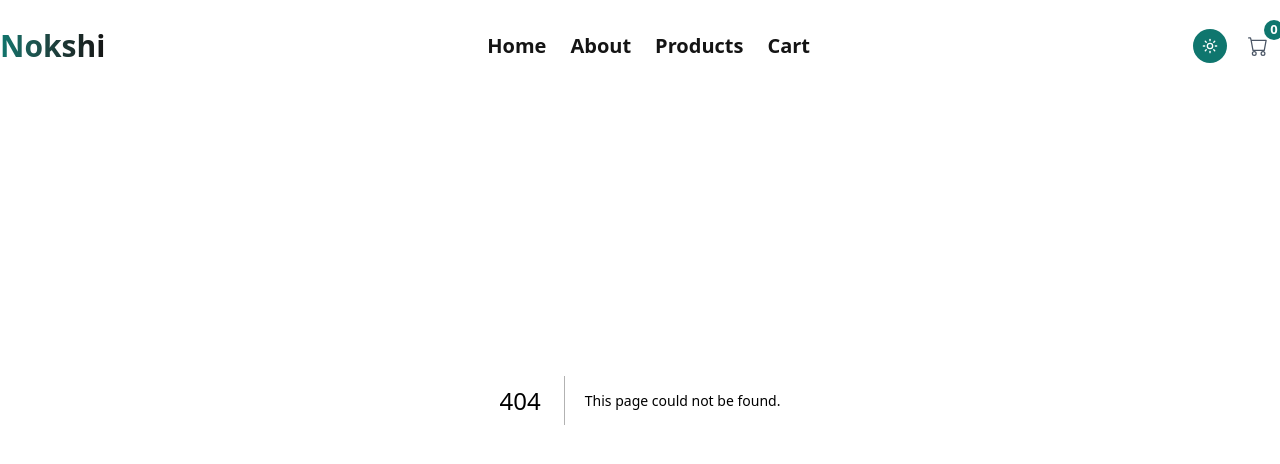
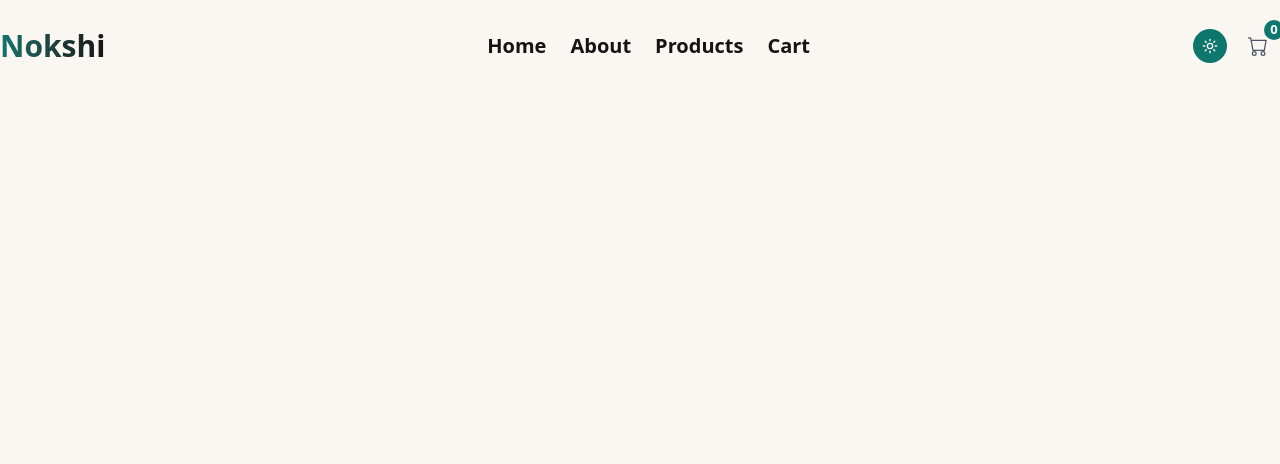
Before and after one commit to khalidhossain5000/oxi-wear-fashion-store, a Next.js app: page /products/1 in a window 1280 px wide. Before the commit this address had no page. Shown: the top 464 px of the page. Built offline with nearby package versions, Linux system fonts and the light colour scheme; a web font is replaced by a local one.

Commit message:
toast added and details page added

```diff
--- a/package.json
+++ b/package.json
@@ -22,6 +22,7 @@
     "react-loading-skeleton": "^3.5.0",
     "react-rating": "^2.0.5",
     "shadcn": "^4.13.0",
+    "sonner": "^2.0.7",
     "tailwind-merge": "^3.6.0",
     "tw-animate-css": "^1.4.0"
   },
--- a/src/app/page.js
+++ b/src/app/page.js
@@ -6,6 +6,7 @@ export default function Home() {
     <div className="">
       <Banner />
       <FeaturedProduct/>
+
     </div>
   );
 }
--- /dev/null
+++ b/src/app/products/[id]/page.jsx
@@ -0,0 +1,11 @@
+import React from 'react';
+
+const ProductDetails = () => {
+    return (
+        <div>
+
+        </div>
+    );
+};
+
+export default ProductDetails;
--- a/src/components/ProductsPage/ProductCard/ProductCard.jsx
+++ b/src/components/ProductsPage/ProductCard/ProductCard.jsx
@@ -1,11 +1,80 @@
-import React from 'react';
+import PrimaryButton from "@/components/shared/Button/PrimaryButton";
+import { Star } from "lucide-react";
+import Link from "next/link";
+import React from "react";
+import Rating from "react-rating";
+/* eslint-disable @next/next/no-img-element */
+const ProductCard = ({ product }) => {
 
-const ProductCard = () => {
-    return (
-        <div>
+  return (
+    <div className="group bg-foreground rounded-2xl border border-border overflow-hidden shadow-sm hover:shadow-xl transition-all duration-300 flex flex-col">
+      {/* Product Image */}
+      <div className="relative aspect-4/5 overflow-hidden">
+        <img
+          src={product.image}
+          alt={product.name}
+          className="w-full h-full object-cover group-hover:scale-105 transition-transform duration-500"
+        />
+        {!product.inStock && (
+          <span className="absolute top-3 left-3 bg-accent-soft text-text-primary text-xs font-semibold px-3 py-1 rounded-full">
+            Out of Stock
+          </span>
+        )}
 
+        {product.inStock && (
+          <span className="absolute top-3 left-3 bg-accent-soft  text-text-primary text-xs font-semibold px-3 py-1 rounded-full">
+            In Stock
+          </span>
+        )}
+        {product.isFeatured && (
+          <span className="absolute top-3 right-3 bg-accent-soft text-text-primary text-xs font-semibold px-3 py-1 rounded-full">
+            Featured
+          </span>
+        )}
+      </div>
+
+      {/* Product Details */}
+      <div className="p-5 flex flex-col grow">
+        <span className="text-xs font-semibold uppercase tracking-wider text-accent mb-1">
+          {product.category}
+        </span>
+        <h3 className="text-lg font-bold text-text-primary mb-2 line-clamp-2">
+          {product.name}
+        </h3>
+        <div className="flex items-center gap-1 mb-3">
+          {/* Rating stars */}
+          <div className="flex items-center">
+            <Rating
+              initialRating={product.rating}
+              fractions={1}
+              start={0}
+              stop={5}
+              readonly
+              emptySymbol={
+                <Star size={22} className="text-gray-300 fill-gray-300" />
+              }
+              fullSymbol={
+                <Star size={22} className="text-yellow-400 fill-yellow-400" />
+              }
+            />
+          </div>
+          <span className="text-sm text-text-secondary ml-1">
+            ({product.rating})
+          </span>
         </div>
-    );
+        <p className="text-sm text-text-secondary mb-4 line-clamp-2 grow">
+          {product.description}
+        </p>
+        <div className="flex items-center justify-between mt-auto">
+          <span className="text-xl font-bold text-accent">
+            ৳{product.price}
+          </span>
+
+          <Link href={`/products/${product.id}`}><PrimaryButton>Details</PrimaryButton> </Link>
+        </div>
+      </div>
+    </div>
+  );
 };
 
 export default ProductCard;
--- a/src/components/ProductsPage/Products/Products.jsx
+++ b/src/components/ProductsPage/Products/Products.jsx
@@ -1,10 +1,10 @@
-/* eslint-disable @next/next/no-img-element */
+
 "use client";
 import React, { useState, useMemo } from "react";
 import products from "@/data/productsData";
 import FilterSearch from "../FilterAndSearch/FilterSearch";
-import Rating from "react-rating";
-import { Star } from "lucide-react";
+
+import ProductCard from "../ProductCard/ProductCard";
 
 const Products = () => {
   const [selectedCategory, setSelectedCategory] = useState("All");
@@ -28,9 +28,10 @@ const Products = () => {
     });
   }, [selectedCategory, searchQuery]);
 
+
   return (
     <section className="py-12 lg:py-16 bg-background">
-      <div className="max-w-7xl mx-auto px-4 sm:px-6 lg:px-8">
+      <div className="container mx-auto px-4 sm:px-6 lg:px-8">
         {/* Top Bar: Category Filter & Search */}
         <FilterSearch
           selectedCategory={selectedCategory}
@@ -41,90 +42,14 @@ const Products = () => {
         />
 
         {/* Products Grid */}
-        <div className="grid grid-cols-1 sm:grid-cols-2 lg:grid-cols-3 xl:grid-cols-4 gap-8">
+        <div className="grid grid-cols-1 sm:grid-cols-2 lg:grid-cols-3 xl:grid-cols-4 gap-6 xl:gap-8">
           {filteredProducts.length > 0 ? (
             filteredProducts.map((product) => (
-              <div
-                key={product.id}
-                className="group bg-foreground rounded-2xl border border-border overflow-hidden shadow-sm hover:shadow-xl transition-all duration-300 flex flex-col"
-              >
-                {/* Product Image */}
-                <div className="relative aspect-4/5 overflow-hidden">
-                  <img
-                    src={product.image}
-                    alt={product.name}
-                    className="w-full h-full object-cover group-hover:scale-105 transition-transform duration-500"
-                  />
-                  {!product.inStock && (
-                    <span className="absolute top-3 left-3 bg-black/70  text-text-primary text-xs font-semibold px-3 py-1 rounded-full">
-                      Out of Stock
-                    </span>
-                  )}
-
-                  {product.inStock && (
-                    <span className="absolute top-3 left-3 bg-black/70  text-text-primary text-xs font-semibold px-3 py-1 rounded-full">
-                      In Stock
-                    </span>
-                  )}
-                  {product.isFeatured && (
-                    <span className="absolute top-3 right-3 bg-accent text-text-primary text-xs font-semibold px-3 py-1 rounded-full">
-                      Featured
-                    </span>
-                  )}
-                </div>
-
-                {/* Product Details */}
-                <div className="p-5 flex flex-col grow">
-                  <span className="text-xs font-semibold uppercase tracking-wider text-accent mb-1">
-                    {product.category}
-                  </span>
-                  <h3 className="text-lg font-bold text-text-primary mb-2 line-clamp-2">
-                    {product.name}
-                  </h3>
-                  <div className="flex items-center gap-1 mb-3">
-                    {/* Rating stars */}
-                    <div className="flex items-center">
-                      <Rating
-                        initialRating={product.rating}
-                        fractions={1}
-                        start={0}
-                        stop={5}
-                        readonly
-                        emptySymbol={
-                          <Star
-                            size={22}
-                            className="text-gray-300 fill-gray-300"
-                          />
-                        }
-                        fullSymbol={
-                          <Star
-                            size={22}
-                            className="text-yellow-400 fill-yellow-400"
-                          />
-                        }
-                      />
-                    </div>
-                    <span className="text-sm text-text-secondary ml-1">
-                      ({product.rating})
-                    </span>
-                  </div>
-                  <p className="text-sm text-[var(--muted-text)] mb-4 line-clamp-2 flex-grow">
-                    {product.description}
-                  </p>
-                  <div className="flex items-center justify-between mt-auto">
-                    <span className="text-xl font-bold text-[var(--accent)]">
-                      ৳{product.price}
-                    </span>
-                    <button className="px-5 py-2 bg-[var(--accent)] text-white text-sm font-semibold rounded-lg hover:bg-[var(--accent)]/90 transition-all duration-200 hover:shadow-lg active:scale-95">
-                      Details
-                    </button>
-                  </div>
-                </div>
-              </div>
+             <ProductCard   key={product.id} product={product}/>
             ))
           ) : (
             <div className="col-span-full py-20 text-center">
-              <p className="text-xl text-[var(--muted-text)]">
+              <p className="text-xl text-text-secondary">
                 No products found.
               </p>
             </div>
--- /dev/null
+++ b/src/components/shared/Loader/GlobalLoading.jsx
@@ -0,0 +1,59 @@
+"use client";
+import React from 'react';
+import { motion } from 'framer-motion';
+
+const GlobalLoading = () => {
+  return (
+    <motion.div
+      initial={{ opacity: 0 }}
+      animate={{ opacity: 1 }}
+      exit={{ opacity: 0 }}
+      className="fixed inset-0 z-9999999 flex items-center justify-center bg-background/80 dark:bg-background/90 backdrop-blur-sm"
+    >
+      <div className="flex flex-col items-center gap-6">
+        {/* Animated spinning accent ring */}
+        <div className="relative w-20 h-20">
+          <motion.div
+            animate={{ rotate: 360 }}
+            transition={{ repeat: Infinity, duration: 1.2, ease: 'linear' }}
+            className="absolute inset-0 rounded-full border-4 border-transparent border-t-accent border-r--accent/30"
+          />
+          <motion.div
+            animate={{ rotate: -360 }}
+            transition={{ repeat: Infinity, duration: 2, ease: 'linear' }}
+            className="absolute inset-1 rounded-full border-4 border-transparent border-b-accent/50 border-l-accent/20"
+          />
+        </div>
+
+        {/* Brand wordmark with subtle pulse */}
+        <motion.h2
+          animate={{ opacity: [1, 0.6, 1] }}
+          transition={{ repeat: Infinity, duration: 2, ease: 'easeInOut' }}
+          className="text-2xl font-bold tracking-tight"
+        >
+          <span className="text-accent">Nok</span>
+          <span className="text-text-primary ">shi</span>
+        </motion.h2>
+
+        {/* Loading dots */}
+        <div className="flex gap-2 mt-2">
+          {[0, 1, 2].map((i) => (
+            <motion.span
+              key={i}
+              animate={{ opacity: [0.3, 1, 0.3] }}
+              transition={{
+                repeat: Infinity,
+                duration: 1.2,
+                delay: i * 0.2,
+                ease: 'easeInOut',
+              }}
+              className="w-2.5 h-2.5 rounded-full bg-accent"
+            />
+          ))}
+        </div>
+      </div>
+    </motion.div>
+  );
+};
+
+export default GlobalLoading;
--- /dev/null
+++ b/src/components/ui/sonner.jsx
@@ -0,0 +1,50 @@
+"use client"
+
+import { useTheme } from "next-themes"
+import { Toaster as Sonner } from "sonner";
+import { CircleCheckIcon, InfoIcon, TriangleAlertIcon, OctagonXIcon, Loader2Icon } from "lucide-react"
+
+const Toaster = ({
+  ...props
+}) => {
+  const { theme = "system" } = useTheme()
+
+  return (
+    <Sonner
+      theme={theme}
+      className="toaster group"
+      icons={{
+        success: (
+          <CircleCheckIcon className="size-4" />
+        ),
+        info: (
+          <InfoIcon className="size-4" />
+        ),
+        warning: (
+          <TriangleAlertIcon className="size-4" />
+        ),
+        error: (
+          <OctagonXIcon className="size-4" />
+        ),
+        loading: (
+          <Loader2Icon className="size-4 animate-spin" />
+        ),
+      }}
+      style={
+        {
+          "--normal-bg": "var(--popover)",
+          "--normal-text": "var(--popover-foreground)",
+          "--normal-border": "var(--border)",
+          "--border-radius": "var(--radius)"
+        }
+      }
+      toastOptions={{
+        classNames: {
+          toast: "cn-toast",
+        },
+      }}
+      {...props} />
+  );
+}
+
+export { Toaster }
```
Also changed, not shown: public/ndark.png (added), 1 other file (tests, documents, lock files or other folders).
